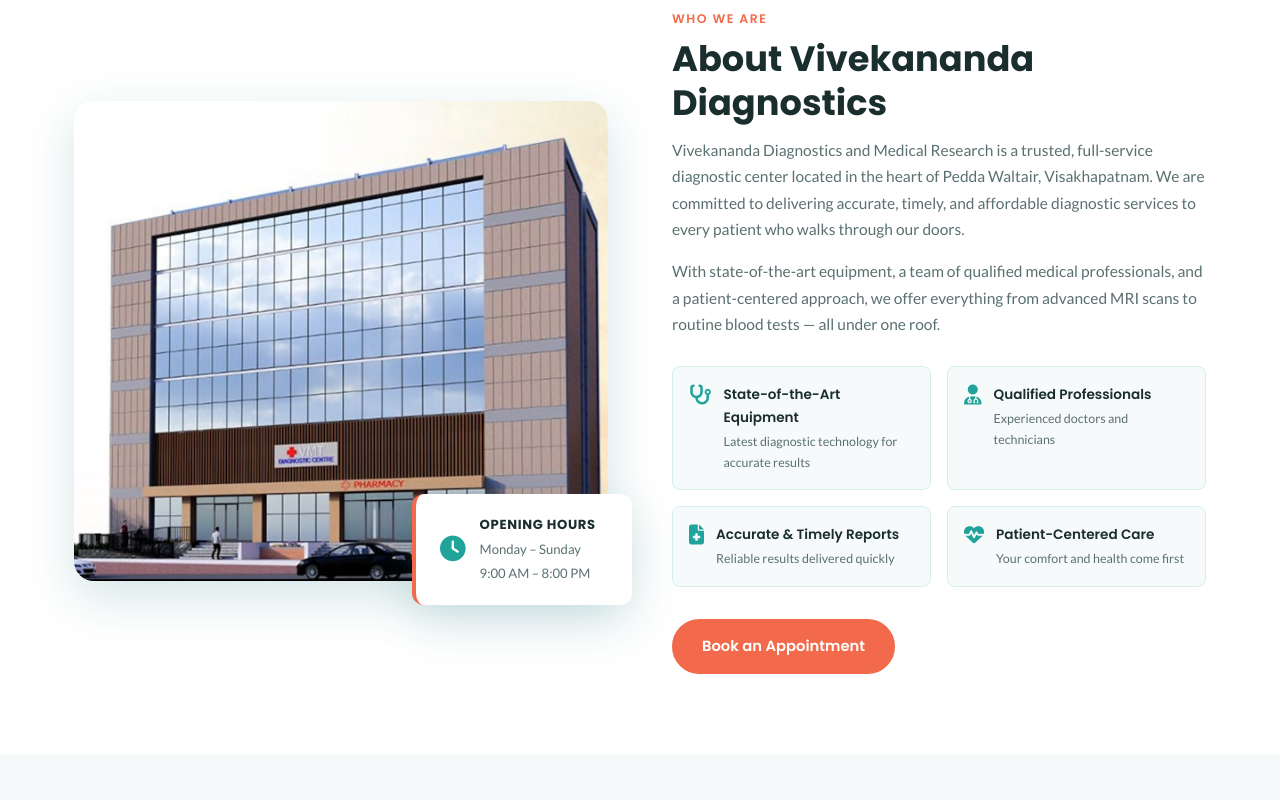
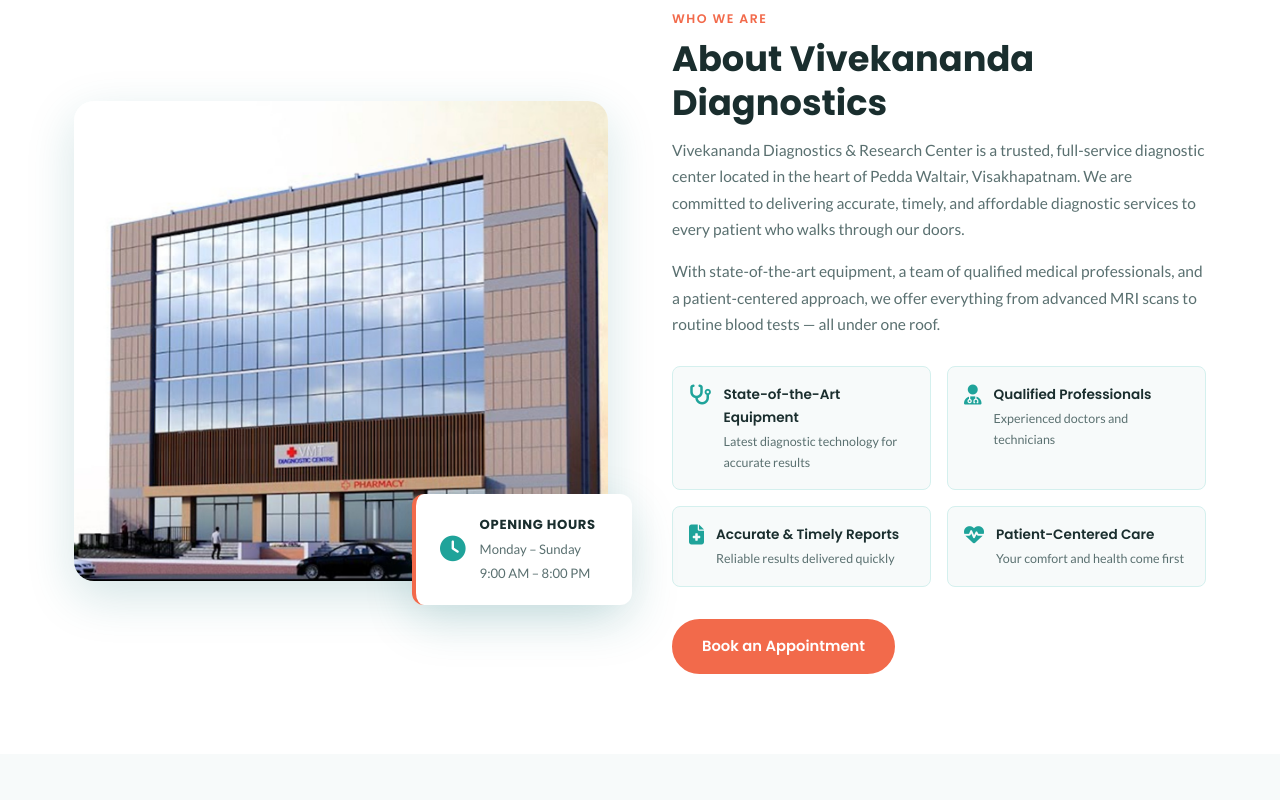
Before and after one commit to madhukarhere/vmt, a plain HTML site: page index.html in a window 1280 px wide. Shown: the part 900-1700 px from the top of the page. Drawn offline with Linux system fonts and the light colour scheme.

Commit message:
Update index.html

```diff
--- a/index.html
+++ b/index.html
@@ -141,7 +141,7 @@
         <p class="section-label">Who We Are</p>
         <h2 class="section-title">About Vivekananda Diagnostics</h2>
         <p class="about-text">
-          Vivekananda Diagnostics and Medical Research is a trusted, full-service diagnostic
+          Vivekananda Diagnostics & Research Center is a trusted, full-service diagnostic
           center located in the heart of Pedda Waltair, Visakhapatnam. We are committed to
           delivering accurate, timely, and affordable diagnostic services to every patient
           who walks through our doors.
@@ -780,7 +780,7 @@
       <div class="footer-col footer-about">
         <div class="footer-logo">
           <img src="assets/logo.png" alt="Vivekananda Diagnostics Logo" />
-          <span>Vivekananda Diagnostics<br />&amp; Medical Research</span>
+          <span>Vivekananda <br />&amp; Diagnostics & Research Center</span>
         </div>
         <p>
           A trusted, full-service diagnostic center in Visakhapatnam, committed to
@@ -840,7 +840,7 @@
     <div class="footer-bottom">
       <div class="container">
         <p>
-          &copy; 2025 Vivekananda Diagnostics and Medical Research. All rights reserved.
+          &copy; 2025 Vivekananda Diagnostics & Research Center. All rights reserved.
           &nbsp;|&nbsp; Visakhapatnam, Andhra Pradesh, India
         </p>
       </div>
```
